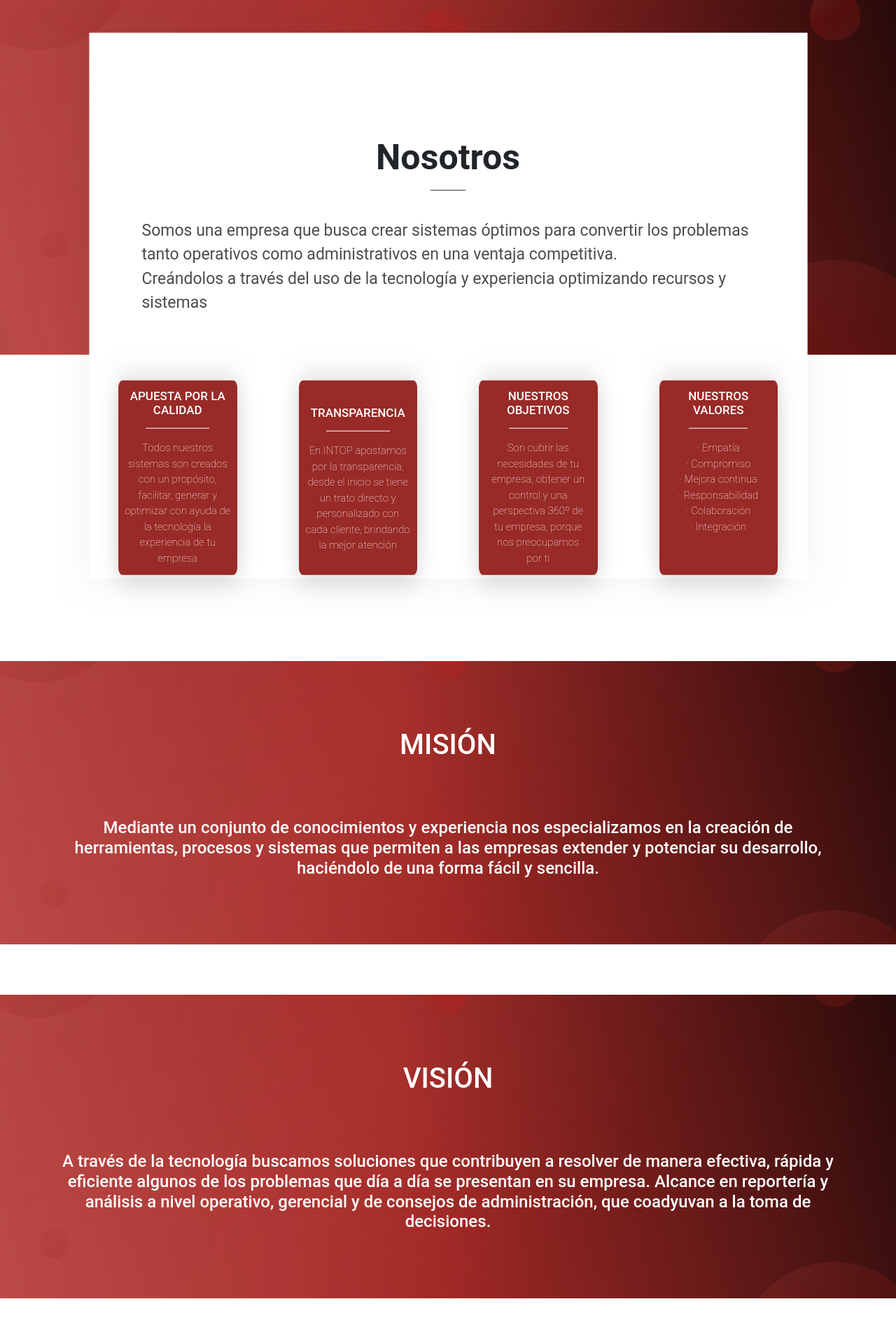
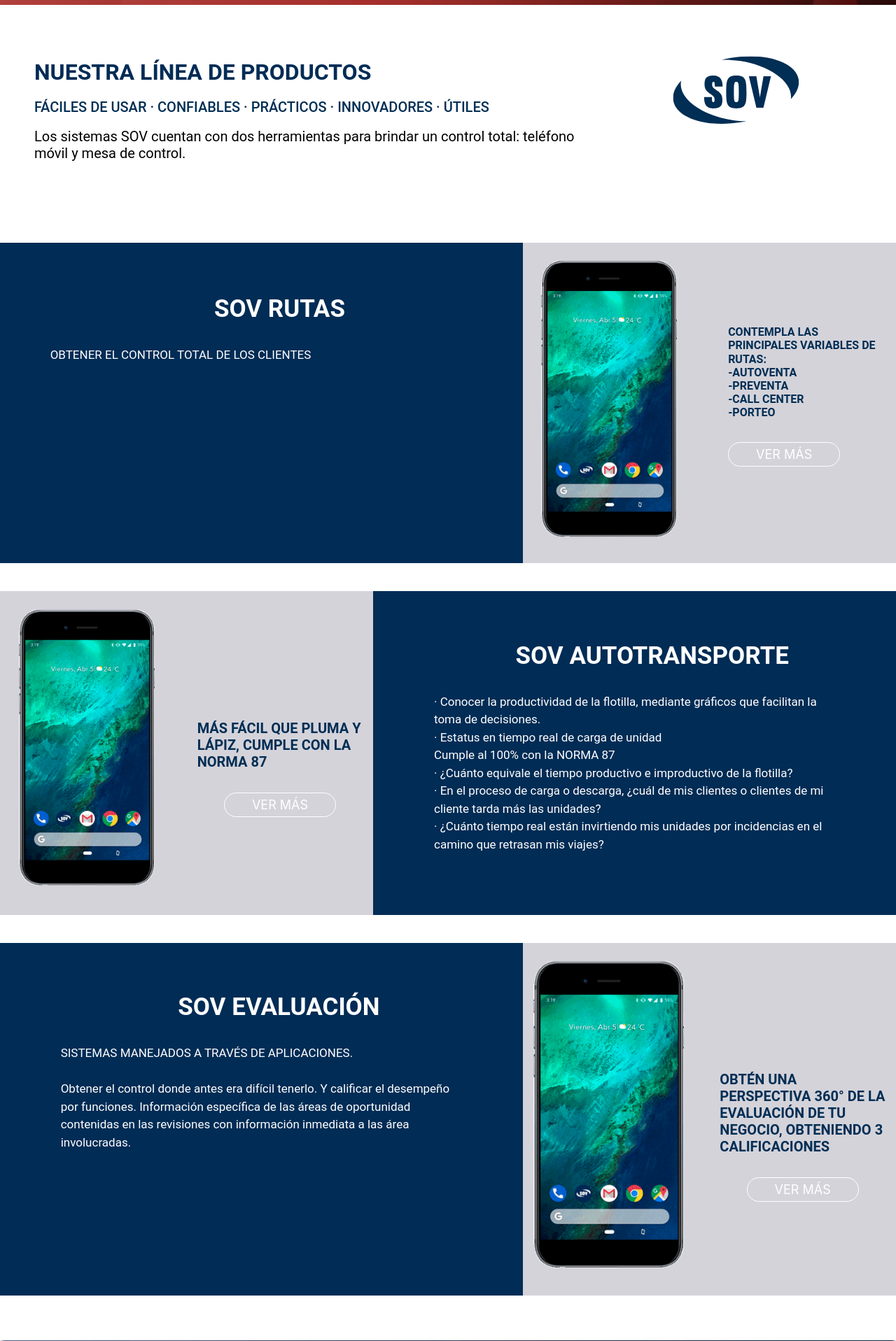
Before and after one commit to SergeantMini/susa2.0, a PHP site: page /nosotros.php in a window 1280 px wide. Shown: the part 309-2226 px from the top of the page at 70% size. Run offline with PHP 8.4, Linux system fonts and the light colour scheme.

Commit message:
updated nosotros

```diff
--- a/workspace/nosotros.php
+++ b/workspace/nosotros.php
@@ -26,15 +26,15 @@
           <li class="nav-item">
             <a class="nav-link" style="color : white" href="index.php">INICIO</a>
           </li>
-          <li class="nav-item">
-            <a class="nav-link" style="color : white" href="productos.php">PRODUCTOS</a>
+          <li class="nav-item active tabActiva">
+            <a class="nav-link" style="color : white" href="productos.php">PRODUCTOS
+            <span class="sr-only">(current)</span></a>
           </li>
           <li class="nav-item">
             <a class="nav-link" style="color : white" href="servicios.php">SERVICIOS</a>
           </li>
-          <li class="nav-item active tabActiva">
-            <a class="nav-link" style="color : white" href="nosotros.php">NOSOTROS
-            <span class="sr-only">(current)</span></a>
+          <li class="nav-item">
+            <a class="nav-link" style="color : white" href="nosotros.php">NOSOTROS</a>
           </li>
           <li class="nav-item">
             <a class="nav-link" style="color : white" href="contacto.php">CONTACTO</a>
@@ -44,105 +44,45 @@
     </div>
 </nav>
 
-
-<div style="background-image: url('fondo-abajo.png');background-repeat: no-repeat;background-size:100% 500px;">
-   <div class="col-md-12" style="width:100%;">
-        <div style="background-image: url('Rectangulo_blanco_contacto.png');background-position:center;background-repeat: no-repeat;background-size:90% 100%;width:100%;padding-top:10%">
-          <div class="row" style="padding-top:0%;">
-          <div class="col-md-12" id="form_container">
-              <h2 style="font-family: 'Roboto', sans-serif;font-weight:bold;text-align:center;font-size:50px;padding-top:5%;">
-              Nosotros</h2>
-              <hr style="border-top: 2px solid #8d8d8d;width:50px;" align="center">
-              <br>
-          </div>
+<div  style="text-align:center;width:100%;">
+  <div class="row" style="display: flex;width:100%;">
+    <div class="col-sm-8 form-group" style="display: flex;display: -webkit-flex;flex-wrap: wrap;padding-left:5%;">
+      <div class="container">
+        <div class="row">
+          <h2 style="font-family: 'Roboto', sans-serif;
+                  	font-weight: bold;
+                  	text-align: left;
+                  	padding-top: 10%;
+                  	padding-bottom: 10px;
+                  	color: #002C55;">NUESTRA LÍNEA DE PRODUCTOS</h2>
         </div>
         <div class="row">
-            <div class="col-md-12" style="width:100%">
-              <div style="position: relative; top: 50%;
-    left: 50%;
-    -webkit-transform: translate(-50%, -50%);
-    transform: translate(-50%, -50%);width:70%;text-align:left;">
-                <text style="	font-family: 'Roboto', sans-serif;
+            <h5 style="font-family: 'Roboto', sans-serif;
                   	    font-weight: medium;
-                          	color: #4c4c4c;
-                          	font-size: 23px;">
-                          	Somos una empresa que busca crear sistemas óptimos para convertir los problemas tanto operativos como administrativos en una ventaja competitiva.</br>
-                            Creándolos a través del uso de la tecnología y experiencia optimizando recursos y sistemas
-                </text>
+                  	    text-align: left;
+                    	padding-bottom: 10px;
+                    	color: #002E54;">
+                   FÁCILES DE USAR · CONFIABLES · PRÁCTICOS · INNOVADORES · ÚTILES
+            </h5>
+        </div>
+        <div class="row">
+            <h5 style="font-family: 'Roboto', sans-serif;
+                  	    font-weight: normal;
+                  	    text-align: left;
+                    	padding-bottom: 20px;
+                    	color: #000000;">
+                Los sistemas SOV cuentan con dos herramientas para brindar un control total: teléfono móvil y mesa de control.
+            </h5>
         </div>
       </div>
     </div>
-          <br><br>
-          <div class="row">
-            <div class="col-md-12" style="width:100%">
-                <div style="position: relative; top: 50%;left: 50%; -webkit-transform: translate(-50%, -50%);transform: translate(-50%, -50%);width:80%;text-align:left;">
-                  <div class="row" >
-                    <div style="display: flex;display: -webkit-flex;flex-wrap: wrap" class="col-sm-12 col-md-6 col-lg-3">
-                        <div id="carouselExampleIndicators2" class="carousel slide" data-ride="carousel" style="flex:1;background-image: url('Rectangulo_vino.png');background-size: 100% 100%;padding-top:15%;text-align:center;">
-                        <div class="container" align="center" style="padding-top:10%;text-align:center;width:80%;">
-                              <h2 align="center" style="font-family: 'Roboto', sans-serif;color:white;text-align:center;font-size:17px;">
-                                APUESTA POR LA CALIDAD
-                              </h2>
-                              <hr style="border-top: 1px solid white;width:60%;" align="center">
-                              <p style="font-family: 'Roboto', sans-serif;color:white;text-align:center;font-size:15px;font-weight:lighter;">
-                                Todos nuestros sistemas son creados con un propósito, facilitar, generar y optimizar con ayuda de la tecnología la experiencia de tu empresa
-                              </p>
-                              <br><br>
-                        </div>
-                      </div>
-                </div>
-
-                <div style="display: flex;display: -webkit-flex;flex-wrap: wrap;" class="col-sm-12 col-md-6 col-lg-3">
-                        <div id="carouselExampleIndicators2" class="carousel slide" data-ride="carousel" style="flex:1;background-image: url('Rectangulo_vino.png');background-size: 100% 100%;padding-top:15%;text-align:center;">
-                        <div class="container" align="center" style="padding-top:10%;text-align:center;width:80%;">
-                        <br>
-                              <h2 align="center" style="font-family: 'Roboto', sans-serif;color:white;text-align:center;font-size:17px;">
-                                TRANSPARENCIA
-                              </h2>
-                              <hr style="border-top: 1px solid white;width:60%;" align="center">
-                              <p style="font-family: 'Roboto', sans-serif;color:white;text-align:center;font-size:15px;font-weight:lighter;">
-                                En INTOP apostamos por la transparencia, desde el inicio se tiene un trato directo y personalizado con cada cliente, brindando la mejor atención</p>
-                              </p>
-                              <br><br>
-                        </div>
-                      </div>
-                </div>
-
-                <div style="display: flex;display: -webkit-flex;flex-wrap: wrap;" class="col-sm-12 col-md-6 col-lg-3">
-                        <div id="carouselExampleIndicators2" class="carousel slide" data-ride="carousel" align="center" style="flex:1;background-image: url('Rectangulo_vino.png');background-size: 100% 100%;padding-top:15%;text-align:center;">
-                        <div class="container" align="center" style="padding-top:10%;text-align:center;width:75%;">
-                              <h2 align="center" style="font-family: 'Roboto', sans-serif;color:white;text-align:center;font-size:17px;">
-                                NUESTROS OBJETIVOS
-                              </h2>
-                              <hr style="border-top: 1px solid white;width:60%;" align="center">
-                              <p style="font-family: 'Roboto', sans-serif;color:white;text-align:center;font-size:15px;font-weight:lighter;">
-                                Son cubrir las necesidades de tu empresa, obtener un control y una perspectiva 360º de tu empresa, porque nos preocupamos por ti
-                              </p>
-                              <br><br>
-                        </div>
-                      </div>
-                </div>
-
-                <div style="display: flex;display: -webkit-flex;flex-wrap: wrap;" class="col-sm-12 col-md-6 col-lg-3">
-                        <div id="carouselExampleIndicators2" class="carousel slide" data-ride="carousel" style="flex:1;background-image: url('Rectangulo_vino.png');background-size: 100% 100%;padding-top:15%;text-align:center;">
-                        <div class="container" align="center" style="padding-top:10%;text-align:center;width:75%;">
-                              <h2 align="center" style="font-family: 'Roboto', sans-serif;color:white;text-align:center;font-size:17px;">
-                                NUESTROS VALORES
-                              </h2>
-                              <hr style="border-top: 1px solid white;width:60%;" align="center">
-                              <p style="font-family: 'Roboto', sans-serif;color:white;text-align:center;font-size:15px;font-weight:lighter;">
-                                · Empatía</br>
-                                · Compromiso</br>
-                                · Mejora continua</br>
-                                · Responsabilidad</br>
-                                · Colaboración</br>
-                                · Integración
-                              </p>
-                             <br><br>
-                        </div>
-                      </div>
-                </div>
-
+    <div class="col-sm-4 form-group" style="display: flex;
+                                            display: -webkit-flex;
+                                            flex-wrap: wrap;">
+      <div class="container">
+        <div class="row" style="padding-top:20%;">
+            <div class="container" style="text-align:center">
+                <img align="center" src="logo_sov.svg" style="width:70%;height:70%;"></img>
             </div>
         </div>
       </div>
@@ -152,34 +92,231 @@
 
 <br><br><br>
 
-<div id="carouselExampleIndicators2" class="carousel slide" data-ride="carousel" style="background-image: url('fondo-frase.png');background-repeat: no-repeat;background-size:100% 100%;">
-  <div class="container" align="center" style="width:100%;">
-    <div align="center" class="row" style="text-align:center;width:100%;">
-      <h1 align="center" style="width:100%;font-family: 'Roboto', sans-serif;color:white;"><br><br>MISIÓN</h1>
+<div style="width:100%;" align="center" style="text-align:center;">
+    <div class="row" align="center" style="display: flex;width:100%;">
+    <div class="col-sm-7 form-group" style="background-color: #002C55;display: flex;
+                                            display: -webkit-flex;
+                                            flex-wrap: wrap;">
+      <br>
+      <div class="box_item" id="sovrutasboxprod" align="center" style="width:100%;text-align:center;justify-content:center;">
+        <div class="row">
+        <!--div id="sovrutasboxprod-hover"><img src="laptop-ruta.gif"/></div-->
+          <h3 style="font-family: 'Roboto', sans-serif; width:100%;
+                  	font-weight: bold;
+                  	text-align: center;
+                  	padding-left: 7%;
+                  	padding-top:10%;
+                  	font-size: 35px;
+                  	color: #ffffff;">SOV RUTAS</h3>
         </div>
-    <br><br><br>
-    <div class="row" style="text-align:center;width:100%;">
-      <h4 style="width:100%;font-family: 'Roboto', sans-serif;color:white;text-align:center;">
-        Mediante un conjunto de conocimientos y experiencia nos especializamos en la creación de herramientas, procesos y sistemas que permiten a las empresas extender y potenciar su desarrollo, haciéndolo de una forma fácil y sencilla.
-        </br></br></br></br>
-      </h4>
+        <br>
+        <div class="row" style="width:100%;">
+          <p style="font-family: 'Roboto', sans-serif;
+                    width: 100%;
+                  	font-weight: regular;
+                  	text-align: left;
+                  	padding-left: 10%;
+                  	padding-bottom:10%;
+                  	padding-right:10%;
+                  	font-size: 17px;
+                  	color: #ffffff;">
+                 OBTENER EL CONTROL TOTAL DE LOS CLIENTES
+          </p>
+        </div>
+      </div>
+    </div>
+    <div class="col-sm-5 form-group" style="background-color: #D4D3DA;display: flex;
+                                            display: -webkit-flex;
+                                            flex-wrap: wrap;">
+      <div style="width:100%;">
+          <div class="row">
+              <div class="col-sm-6 form-group" style="text-align:center;">
+              <div>
+                  <img src="celular_ruta_parte3.gif" align="center" style="padding-top:10%;max-width: 90%;max-height: 90%;"></img>
+              </div>
+          </div>
+          <div class="col-sm-6 form-group" style="padding-top:20%;">
+              <div>
+                    <h6 style="font-family: 'Roboto', sans-serif; width:90%;font-weight: bold;text-align: left;padding-left:%;padding-top:5%;color: #002E54;">
+                        CONTEMPLA LAS PRINCIPALES VARIABLES DE RUTAS:</br>
+                                    -AUTOVENTA</br>
+                                    -PREVENTA</br>
+                                    -CALL CENTER</br>
+                                    -PORTEO</br>
+                    </h6>
+                  	<br>
+                  	<form style="text-align: left;padding-left:5%;">
+                        <a href="sovrutas.php"><input type="button" href="sovrutas.php" value="VER MÁS" style="width:160px;height:35px;background-color:transparent;color:white;font-size:18px;border-radius: 20px;border: solid 1px #ffffff;"/></a>
+                    </form>
+              </div>
+          </div>
+          </div>
+      </div>
     </div>
   </div>
 </div>
 
-<br><br><br>
+<br>
 
-<div id="carouselExampleIndicators3" class="carousel slide" data-ride="carousel" style="background-image: url('fondo-frase.png');background-repeat: no-repeat;background-size:100% 100%;">
-  <div class="container" align="center" style="width:100%;">
-    <div align="center" class="row" style="text-align:center;width:100%;">
-      <h1 align="center" style="width:100%;font-family: 'Roboto', sans-serif;color:white;"><br><br>VISIÓN</h1>
+<div style="width:100%;" align="center" style="text-align:center;">
+    <div class="row" align="center" style="display: flex;width:100%;">
+    <div class="col-sm-5 form-group" style="background-color: #D4D3DA;display: flex;
+                                            display: -webkit-flex;
+                                            flex-wrap: wrap;">
+      <div style="width:100%;">
+          <div class="row">
+              <div class="col-sm-6 form-group" style="text-align:center;">
+              <div>
+                  <img src="celular_ruta_parte3.gif" align="center" style="padding-top:10%;max-width: 90%;max-height: 90%;"></img>
               </div>
-    <br><br><br>
-    <div class="row" style="text-align:center;width:100%;">
-      <h4 style="width:100%;font-family: 'Roboto', sans-serif;color:white;text-align:center;">
-      A través de la tecnología buscamos soluciones que contribuyen a resolver de manera efectiva, rápida y eficiente algunos de los problemas que día a día se presentan en su empresa.
-Alcance en reportería y análisis a nivel operativo, gerencial y de consejos de administración, que coadyuvan a la toma de decisiones.
-</br></br></br></br></h4>
+          </div>
+          <div class="col-sm-6 form-group" style="padding-top:30%;">
+                <div style="width:100%;">
+                    <h5 style="font-family: 'Roboto', sans-serif; width:100%;
+                      	font-weight: bold;
+                      	text-align: left;
+                      	padding-top:10%;
+                      	color: #002E54;">
+                      	MÁS FÁCIL QUE PLUMA Y LÁPIZ, CUMPLE CON LA NORMA 87
+                  	</h5>
+                  	<br>
+                  	<form>
+                        <a href="sovautotransporte.php"><input type="button" href="sovrutas.php" value="VER MÁS" style="padding-left:px;width:160px;height:35px;background-color:transparent;color:white;font-size:18px;border-radius: 20px;border: solid 1px #ffffff;"/></a>
+                    </form>
+              </div>
+          </div>
+          </div>
+      </div>
+    </div>
+    <div class="col-sm-7 form-group" style="background-color: #002C55;display: flex;
+                                            display: -webkit-flex;
+                                            flex-wrap: wrap;">
+      <br>
+      <div class="container">
+        <div class="row">
+          <h3 style="font-family: 'Roboto', sans-serif; width:100%;
+                  	font-weight: bold;
+                  	text-align: center;
+                  	padding-left: 7%;
+                  	padding-top:10%;
+                  	font-size: 35px;
+                  	color: #ffffff;">SOV AUTOTRANSPORTE</h3>
+        </div>
+        <br>
+        <div class="row">
+            <p style="font-family: 'Roboto', sans-serif;
+                  	font-weight: regular;
+                  	text-align: left;
+                  	padding-left: 10%;
+                  	padding-bottom:10%;
+                  	padding-right:10%;
+                  	font-size: 17px;
+                  	color: #ffffff;">
+                  	· Conocer la productividad de la flotilla, mediante gráficos que facilitan la toma de decisiones.</br>
+                    · Estatus en tiempo real de carga de unidad</br>
+                    Cumple al 100% con la NORMA 87</br>
+                    · ¿Cuánto equivale el tiempo productivo e improductivo de la flotilla? </br>
+                    · En el proceso de carga o descarga, ¿cuál de mis clientes o clientes de mi cliente tarda más las unidades?</br>
+                    · ¿Cuánto tiempo real están invirtiendo mis unidades por incidencias en el camino que retrasan mis viajes? </br>
+
+            </p>
+        </div>
+      </div>
+    </div>
+  </div>
+</div>
+
+<br>
+
+<div style="width:100%;" align="center" style="text-align:center;">
+    <div class="row" align="center" style="display: flex;width:100%;">
+    <div class="col-sm-7 form-group" style="background-color: #002C55;display: flex;
+                                            display: -webkit-flex;
+                                            flex-wrap: wrap;">
+      <br>
+      <div class="container">
+        <div class="row">
+          <h3 style="font-family: 'Roboto', sans-serif; width:100%;
+                  	font-weight: bold;
+                  	text-align: center;
+                  	padding-left: 7%;
+                  	padding-top:10%;
+                  	font-size: 35px;
+                  	color: #ffffff;">SOV EVALUACIÓN</h3>
+        </div>
+        <br>
+        <div class="row">
+            <p style="font-family: 'Roboto', sans-serif;
+                  	font-weight: regular;
+                  	text-align: left;
+                  	padding-left: 10%;
+                  	padding-bottom:10%;
+                  	padding-right:10%;
+                  	font-size: 17px;
+                  	color: #ffffff;">
+                  	 SISTEMAS MANEJADOS A TRAVÉS DE APLICACIONES.</br><br>
+                  	 Obtener el control donde antes era difícil tenerlo. Y calificar el desempeño por funciones. Información específica de las áreas de oportunidad contenidas en las revisiones con información inmediata a las área involucradas.
+            </p>
+        </div>
+      </div>
+    </div>
+    <div class="col-sm-5 form-group" style="background-color: #D4D3DA;display: flex;
+                                            display: -webkit-flex;
+                                            flex-wrap: wrap;">
+      <div style="width:100%;">
+          <div class="row">
+              <div class="col-sm-6 form-group" style="text-align:center;">
+              <div>
+                  <img src="celular_ruta_parte3.gif" align="center" style="padding-top:10%;max-width: 100%;max-height: 100%;"></img>
+              </div>
+          </div>
+          <div class="col-sm-6 form-group" style="padding-top:30%;">
+              <div>
+                  <h5 style="font-family: 'Roboto', sans-serif; width:100%;
+                  	font-weight: bold;
+                  	text-align: left;
+                  	padding-top:10%;
+                  	color: #002E54;">
+                  	OBTÉN UNA PERSPECTIVA 360° DE LA EVALUACIÓN DE TU NEGOCIO, OBTENIENDO 3 CALIFICACIONES
+                  </h5>
+                  	<br>
+                  	<form>
+                        <a href="sovevaluacion.php"><input type="button" href="sovrutas.php" value="VER MÁS" style="padding-left:px;width:160px;height:35px;background-color:transparent;color:white;font-size:18px;border-radius: 20px;border: solid 1px #ffffff;"/></a>
+                    </form>
+              </div>
+          </div>
+          </div>
+      </div>
+    </div>
+  </div>
+</div>
+
+
+<br><br>
+
+<div id="carouselExampleIndicators2" class="carousel slide" data-ride="carousel" style="background-image: url('fondo_parte4.png');background-repeat: no-repeat;background-size:100% 100%;">
+  <div class="container">
+      <div class="row" align="center" style="text-align:center;width:100%;">
+          <p align="center" style="width:100%;font-family: 'Roboto', sans-serif;color:white;text-align:center;font-size:28px;"><br><br>Nuestros sistemas convierten tu problemática en ventajas competitivas
+        </p>
+        <br>
+      </div>
+      <br>
+      <div class="row" style="width:100%;">
+          <table align="center" style="text-align:center;width:50%;">
+          <tr>
+          <td>
+            <img src="icono eficacia_parte4_productos.png"></img>
+          </td>
+          <td>
+            <img src="icono utilidades_parte4_productos.png"></img>
+          </td>
+          </tr>
+        </table>
+      </div>
+      <br><br>
+      <div class="row" style="width:100%;">
+          <h3 style="font-family: 'Roboto', sans-serif;color:white;text-align:center;font-size:35px;width:100%;">EFICACIA  =  UTILIDADES</br></br></br></h3>
       </div>
   </div>
 </div>
@@ -252,7 +389,6 @@
 </div>
 </footer>
 
-
     <!-- JavaScript -->
     <script src="https://code.jquery.com/jquery-3.3.1.slim.min.js" integrity="sha384-q8i/X+965DzO0rT7abK41JStQIAqVgRVzpbzo5smXKp4YfRvH+8abtTE1Pi6jizo" crossorigin="anonymous"></script>
     <script src="https://cdnjs.cloudflare.com/ajax/libs/popper.js/1.14.7/umd/popper.min.js" integrity="sha384-UO2eT0CpHqdSJQ6hJty5KVphtPhzWj9WO1clHTMGa3JDZwrnQq4sF86dIHNDz0W1" crossorigin="anonymous"></script>
```
Lines whose indentation alone changed are shown as unchanged.
